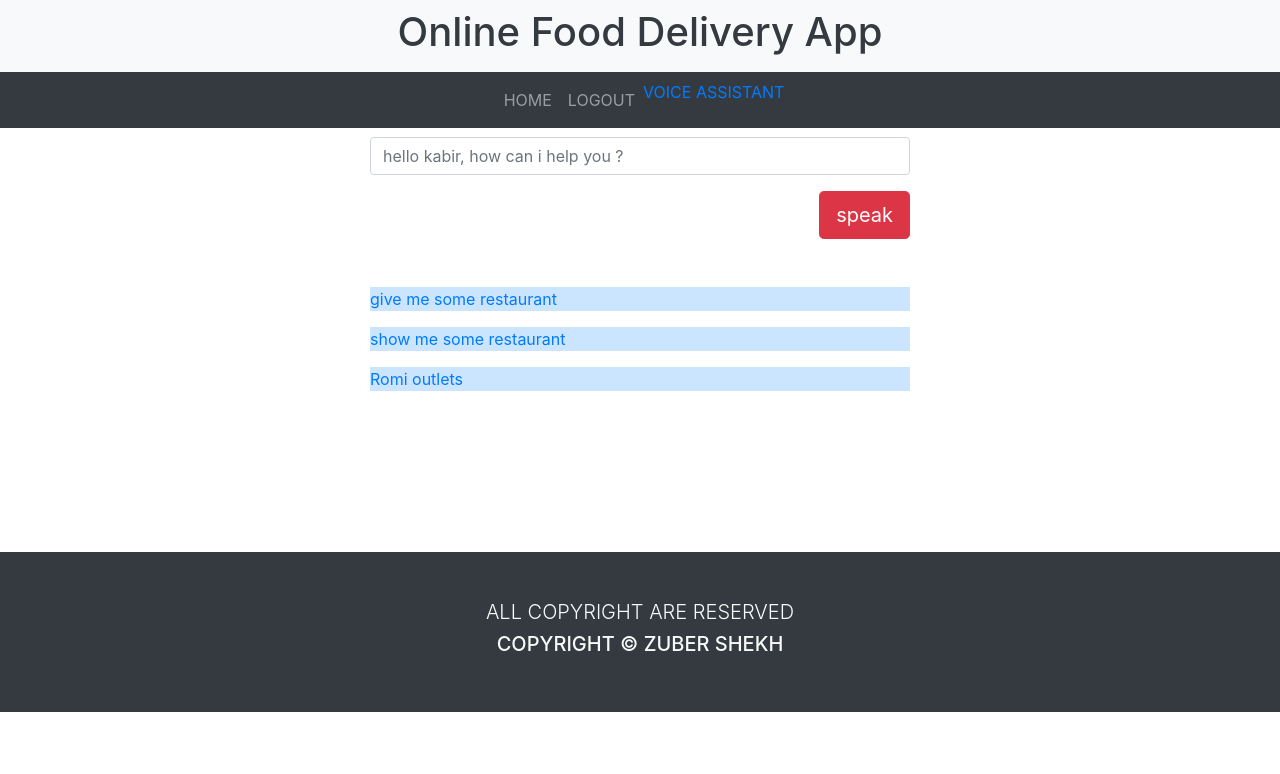
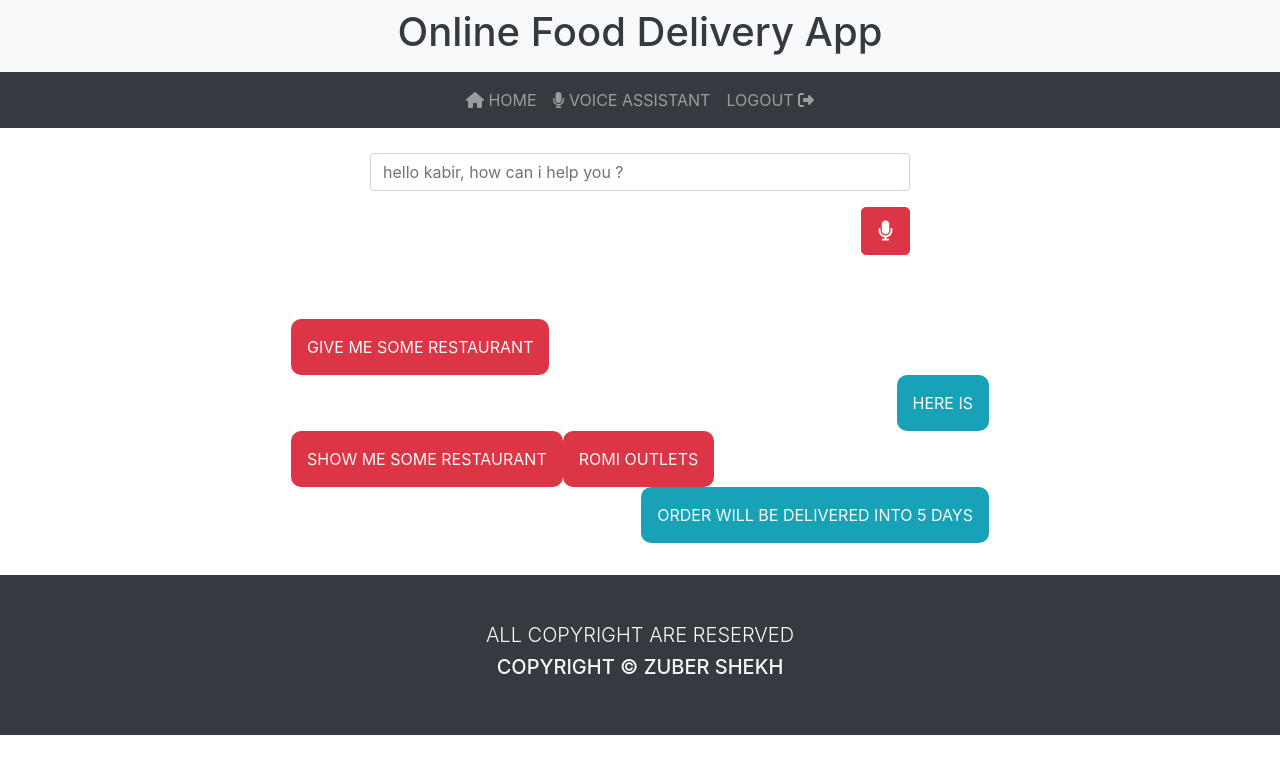
Before and after one commit to zuber-shekh7/food-delivery, a Flask app: page /voice in a window 1280 px wide. Shown: the top 774 px of the page. Run offline with Flask 2, Linux system fonts and the light colour scheme; a user stored in the database is signed in; some libraries are stand-ins or nearby versions.

Commit message:
Updated the design of voice assistatn

```diff
--- a/project/assets/conversations/kabir.txt
+++ b/project/assets/conversations/kabir.txt
@@ -1,3 +1,5 @@
 user-give me some restaurant
+assistant-here is
 user-show me some restaurant
 user-Romi outlets
+assistant-order will be delivered into 5 days
--- a/project/main/templates/main/base.html
+++ b/project/main/templates/main/base.html
@@ -5,6 +5,7 @@
     <meta name="viewport" content="width=device-width, initial-scale=1.0">
     <title>food</title>
     <link rel="stylesheet" href="https://maxcdn.bootstrapcdn.com/bootstrap/4.0.0/css/bootstrap.min.css" integrity="sha384-Gn5384xqQ1aoWXA+058RXPxPg6fy4IWvTNh0E263XmFcJlSAwiGgFAW/dAiS6JXm" crossorigin="anonymous">
+    <script src="https://kit.fontawesome.com/46eba094ac.js" crossorigin="anonymous"></script>
 </head>
 <body>
     <header class="text-center bg-light text-dark p-2" >
@@ -13,16 +14,16 @@
     <nav class="navbar navbar-expand-lg navbar-dark bg-dark text-uppercase sticky-top">
         <ul class="navbar-nav mx-auto">
             {% if not current_user.is_authenticated %}
-                <li class="nav-item" ><a class="nav-link" href="{{ url_for('main.index')}}">home</a></li>
-                <li class="nav-item" ><a class="nav-link" href="{{ url_for('accounts.login')}}">login</a></li>
-                <li class="nav-item" ><a class="nav-link" href="{{ url_for('accounts.signup')}}">signup</a></li>
+                <li class="nav-item" ><a class="nav-link" href="{{ url_for('main.index')}}"><i class="fas fa-home"></i> home</a></li>
                 <li class="nav-item" ><a class="nav-link" href="{{ url_for('main.about')}}">contact us</a></li>
                 <li class="nav-item" ><a class="nav-link" href="{{ url_for('main.contact')}}">about us</a></li>
+                <li class="nav-item" ><a class="nav-link" href="{{ url_for('accounts.login')}}">login <i class="fas fa-sign-in-alt"></i></a></li>
+                <li class="nav-item" ><a class="nav-link" href="{{ url_for('accounts.signup')}}">signup <i class="fas fa-sign-in-alt"></i></a></li>
             {% else %}
-                <li class="nav-item" ><a class="nav-link" href="{{ url_for('accounts.home')}}">home</a></li>
-                <li class="nav-item" ><a class="nav-link" href="{{ url_for('accounts.logout')}}">logout</a></li>
+                <li class="nav-item" ><a class="nav-link" href="{{ url_for('accounts.home')}}"><i class="fas fa-home"></i> home</a></li>
+                <li class="nav-item" ><a  class="nav-link" href="{{ url_for('voice.index') }}"><i class="fas fa-microphone"></i> voice assistant</a></li>
+                <li class="nav-item" ><a class="nav-link" href="{{ url_for('accounts.logout')}}">logout <i class="fas fa-sign-out-alt"></i></a></li>
             {% endif %}
-            <li><a href="{{ url_for('voice.index') }}">voice assistant</a></li>
         </ul>
     </nav>
     <main class="container mt-2 vh-100" style="min-height: 50vh;">
--- a/project/voice_assistant/templates/voice_assistant/index.html
+++ b/project/voice_assistant/templates/voice_assistant/index.html
@@ -1,10 +1,10 @@
 {% extends 'main/base.html' %}
 
 {% block main %}
-<section>
+<section class="text-uppercase">
 
     {% if current_user.is_authenticated %}
-        <div class="row">
+        <div class="row mt-3">
             <div class="col-md-6 mx-auto">
                 <!-- SPEECH FORM -->
                 <form action="{{ url_for('voice.recognize') }}" id="voice">
@@ -14,26 +14,25 @@
                 </form>
                 <!-- SPEAK BUTTON -->
                 <div class='float-right'>
-                    <button class="btn btn-danger btn-lg" id="speak" onclick="speak()">speak</button>
+                    <button class="btn btn-danger btn-lg" id="speak" onclick="speak()"><i class="fas fa-microphone"></i></button>
                 </div>
             </div>
         </div>
         <div class="row mt-5">
-            <div class="col-md-6 mx-auto">
-                <div style="height:30vh;overflow-y: scroll;overflow-x:hidden;">
+            <div class="col-md-8 mx-auto">
+                <div style="overflow-y: scroll;overflow-x:hidden;" class="p-3">
                     {% if session['conversation'] %}
                         {% for user,sentence  in session['conversation'] %}
                             {% if user=='user' %}
-                                <p class="text-primary alert-primary">{{sentence}}</p>
+                                <div style="clear:right; float:left; border-radius: 10px;" class="bg-danger text-light p-3 ">{{sentence}}</div><br>
                             {% else %}
-                                <p class="text-danger">{{sentence}}</p>
+                                <div style="clear:left; float:right; border-radius: 10px;" class="bg-info text-light p-3">{{sentence}}</div><br>
                             {% endif %}
                         {% endfor %}
                     {% else %}
                         <p>...</p>
                     {% endif %}
                 </div>
-
             </div>
         </div>
     {% endif %}
```
